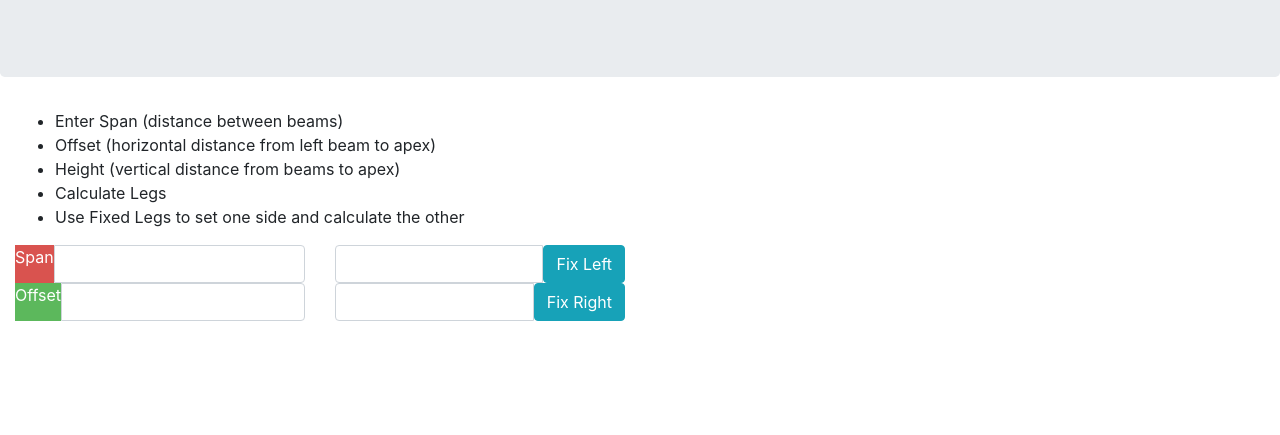
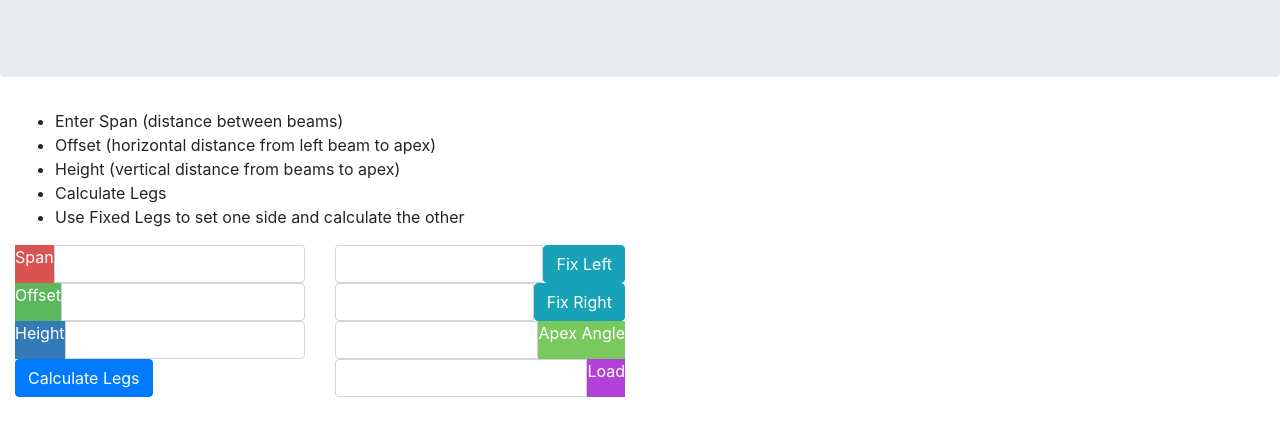
Before and after one commit to spensation/rigging_bridle, a plain HTML site: page index.html in a window 1280 px wide. Shown: the part 147-582 px from the top of the page. Drawn offline with nearby package versions, Linux system fonts and the light colour scheme.

Commit message:
cleaning up

```diff
--- a/index.html
+++ b/index.html
@@ -57,6 +57,44 @@
 						</div>
 					</div>
 				</div>
+
+				<div class="row">
+					<div class="col-xs-6 col-sm-3 col-sm-offset-2">
+						<div class="input-group" id="inputHeight">
+							<span class="input-group-addon" style="color: rgb(255, 255, 255); background-color: rgb(51, 122, 183);">Height</span>
+							<input type="text" class="form-control">
+						</div>
+					</div>
+					<div class="col-xs-6 col-sm-3 col-sm-offset-2">
+						<div class="input-group" id="apexAngle">
+							<input type="text" class="form-control">
+							<span class="input-group-addon" style="color: rgb(255, 255, 255); background-color: rgb(121, 201, 94);">Apex Angle</span>
+						</div>
+					</div>
+				</div>
+
+				<div class="row">
+					<div class="col-xs-6 col-sm-3 col-sm-offset-2">
+						<div class="input-group" id="calculateLegs">
+							<button value="undefined" class="btn btn-primary">Calculate Legs</button>
+						</div>
+					</div>
+					<div class="col-xs-6 col-sm-3 col-sm-offset-2">
+						<div class="input-group" id="inputLoad">
+							<input type="text" class="form-control">
+							<span class="input-group-addon" style="color: rgb(255, 255, 255); background-color: rgb(178, 66, 215);">Load</span>
+						</div>
+					</div>
+				</div>
+
+				<div class="row">
+					<div id="myCanvas">
+						<canvas id="defaultCanvas0" style="width: auto; height: auto;" ></canvas>
+					</div>
+				</div>
+
+
+
 			</div>
 		</container>
 		<script src="https://code.jquery.com/jquery-3.2.1.slim.min.js" integrity="sha384-KJ3o2DKtIkvYIK3UENzmM7KCkRr/rE9/Qpg6aAZGJwFDMVNA/GpGFF93hXpG5KkN" crossorigin="anonymous"></script>
```
